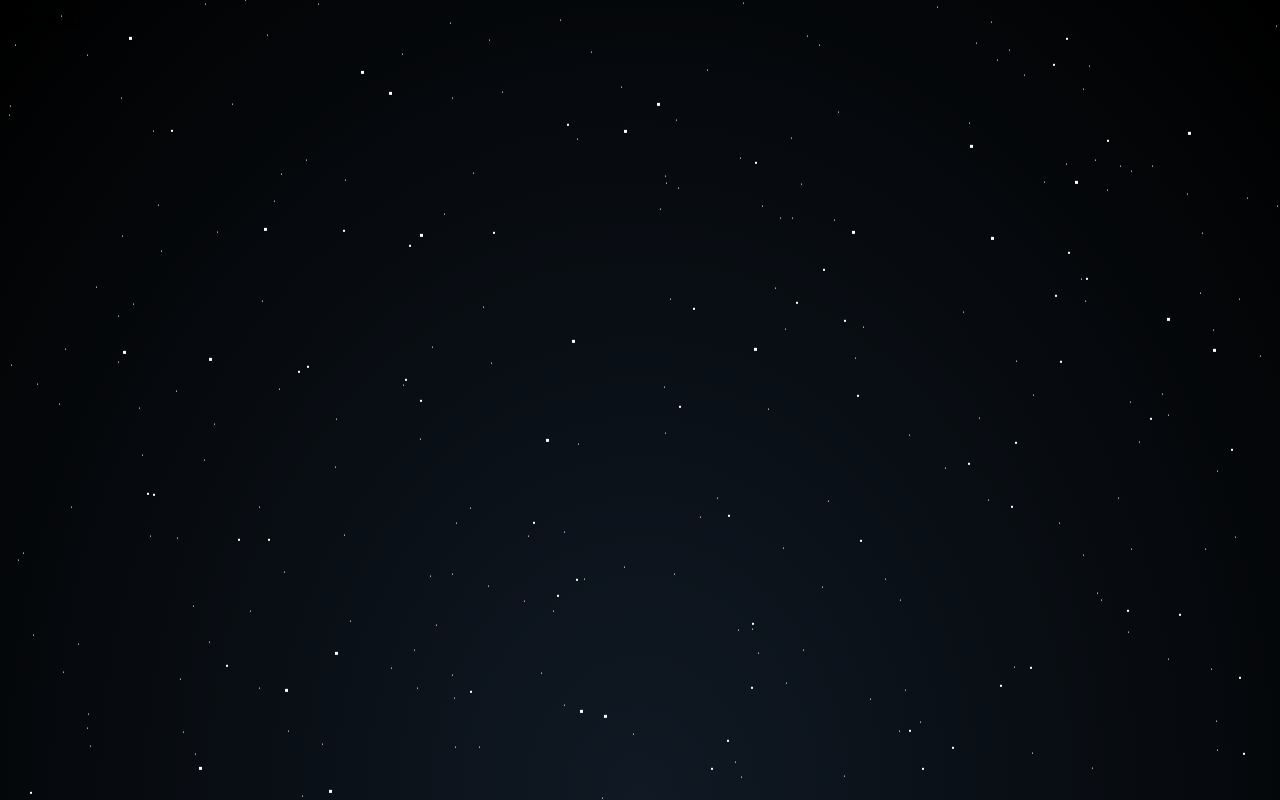
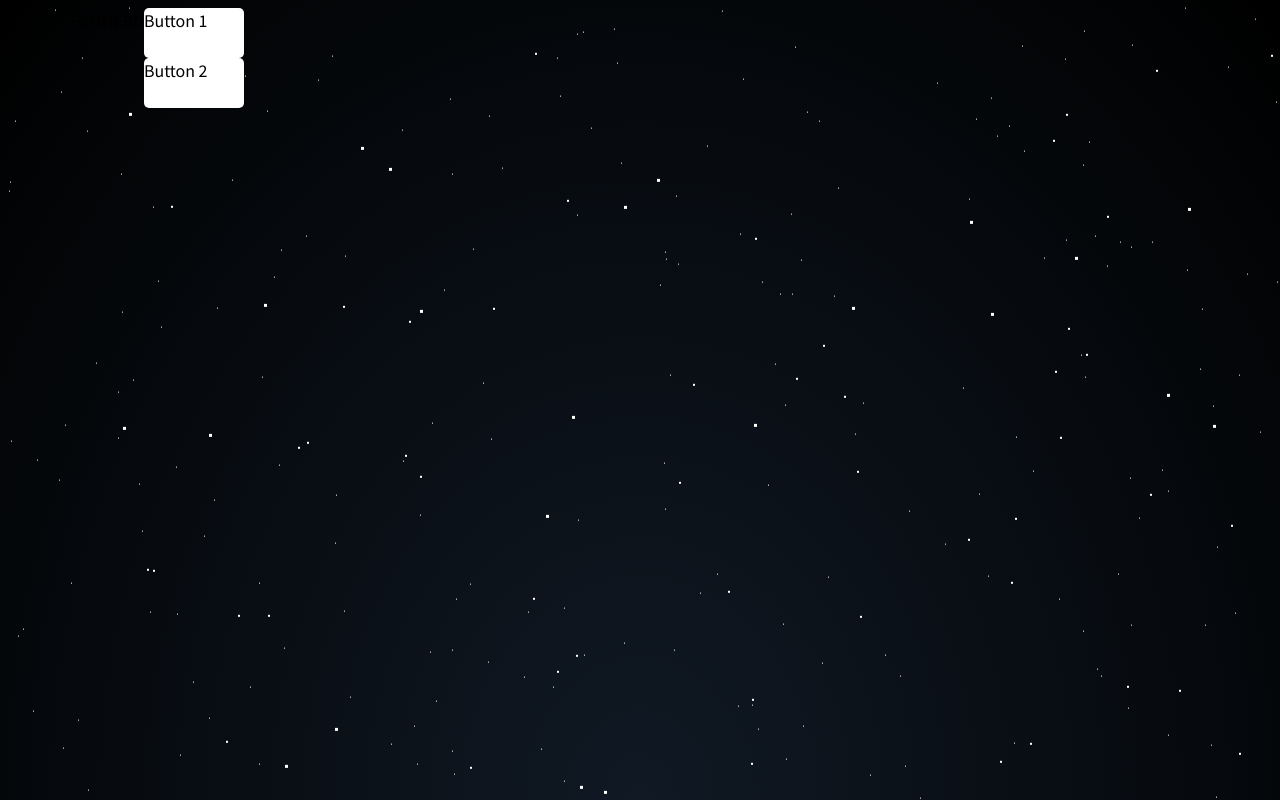
Before and after one commit to Patrykshub/PartNERD, a React (Create React App) app: page / in a window 1280 px wide. Both pictures are taken after a click on the element "PartNERD". Shown: the top 800 px of the page. Built offline with nearby package versions, Linux system fonts and the light colour scheme.

Commit message:
feat: header 01

```diff
--- /dev/null
+++ b/src/components/header/Button.js
@@ -0,0 +1,10 @@
+import { Fragment } from 'react';
+
+import './button.css'
+
+const Button = (props) => {
+    return (
+<Fragment><div className='button'>{props.children}</div></Fragment>
+    )
+}
+export default Button;
--- a/src/components/header/Header.js
+++ b/src/components/header/Header.js
@@ -3,6 +3,7 @@ import React, { useState } from "react";
 import Spinner from "../spinner/Spinner";
 import "./header.css";
 import "../spinner/spinner.css";
+import Button from './Button';
 
 const Header = () => {
   const [isActive, setIsActive] = useState(true);
@@ -14,11 +15,18 @@ const Header = () => {
 
   return (
     <React.Fragment>
-    <header>
-        <div>
-            PartNERD
-        </div>
-    </header>
+      <header style={{ opacity: !isActive ? 1 : 0, transition: '1.5s'}}>
+        {!isActive && (
+          <div className='container'>
+            <div>PartNERD</div>
+            <div className='buttons_right'>
+            <Button>Button 1</Button>
+            <Button>Button 2</Button>
+          </div>
+          </div>
+        )}
+      </header>
+
       <div
         style={{ opacity: !isActive ? 0 : 1, transition: "1.5s" }}
         className="title"
--- /dev/null
+++ b/src/components/header/button.css
@@ -0,0 +1,7 @@
+.button {
+    height: 50px;
+    width: 100px;
+    border-radius: 5px;
+    background-color: white;
+
+}
--- a/src/components/header/header.css
+++ b/src/components/header/header.css
@@ -1,13 +1,8 @@
-.partNERD-spinner {
-  justify-content: center;
+.container {
+  margin-left: 5%;
+  margin-right: 5%;
   display: flex;
-
 }
-.partNERD {
-
-  background: -webkit-linear-gradient(white, #001b3f);
-  background-clip: text;
-  -webkit-background-clip: text;
-  -webkit-text-fill-color: transparent;
-  cursor: pointer;
+.buttons_right {
+  align-items: flex-end;
 }
```
Also changed, not shown: 1 other file (tests, documents, lock files or other folders).
